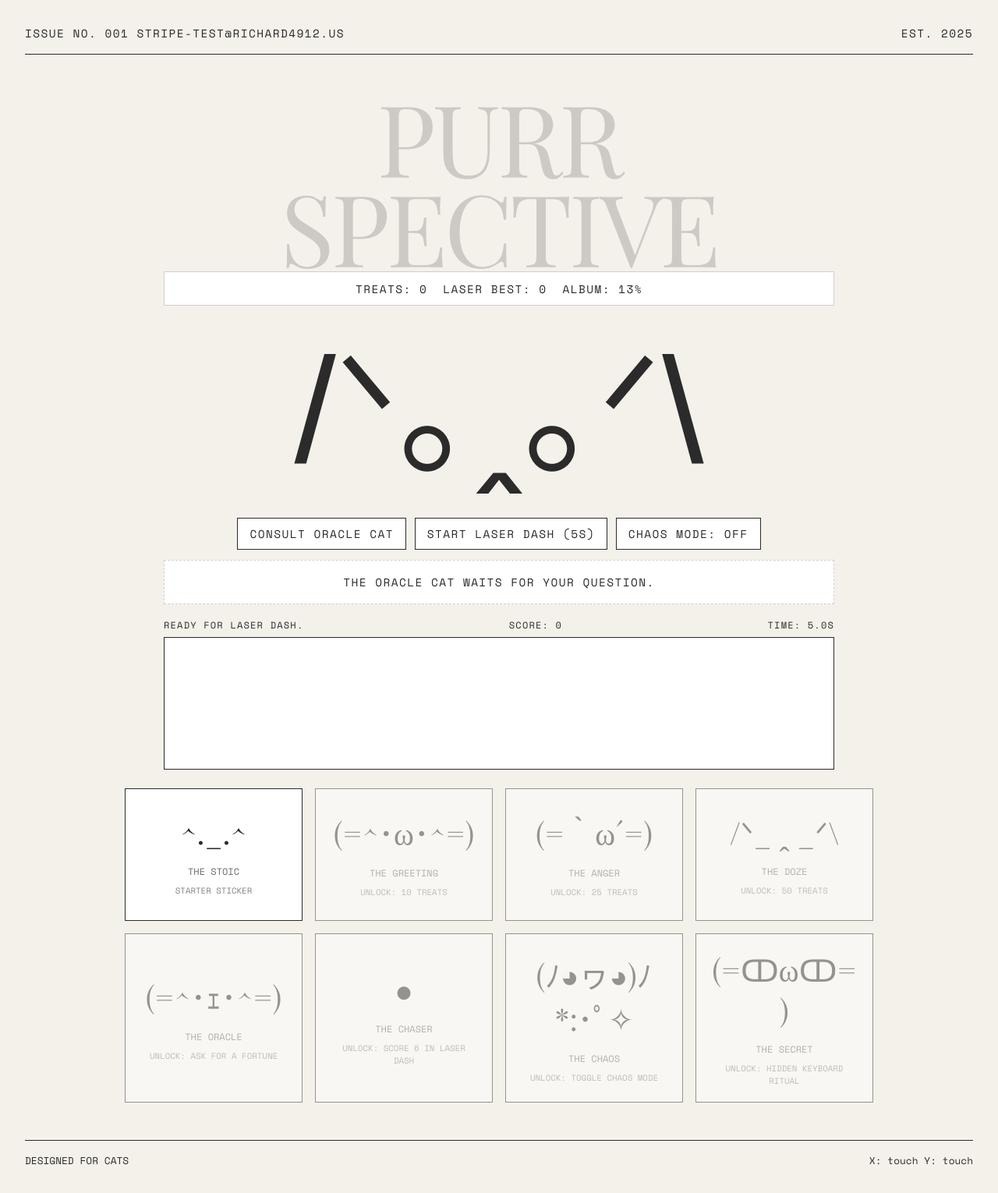
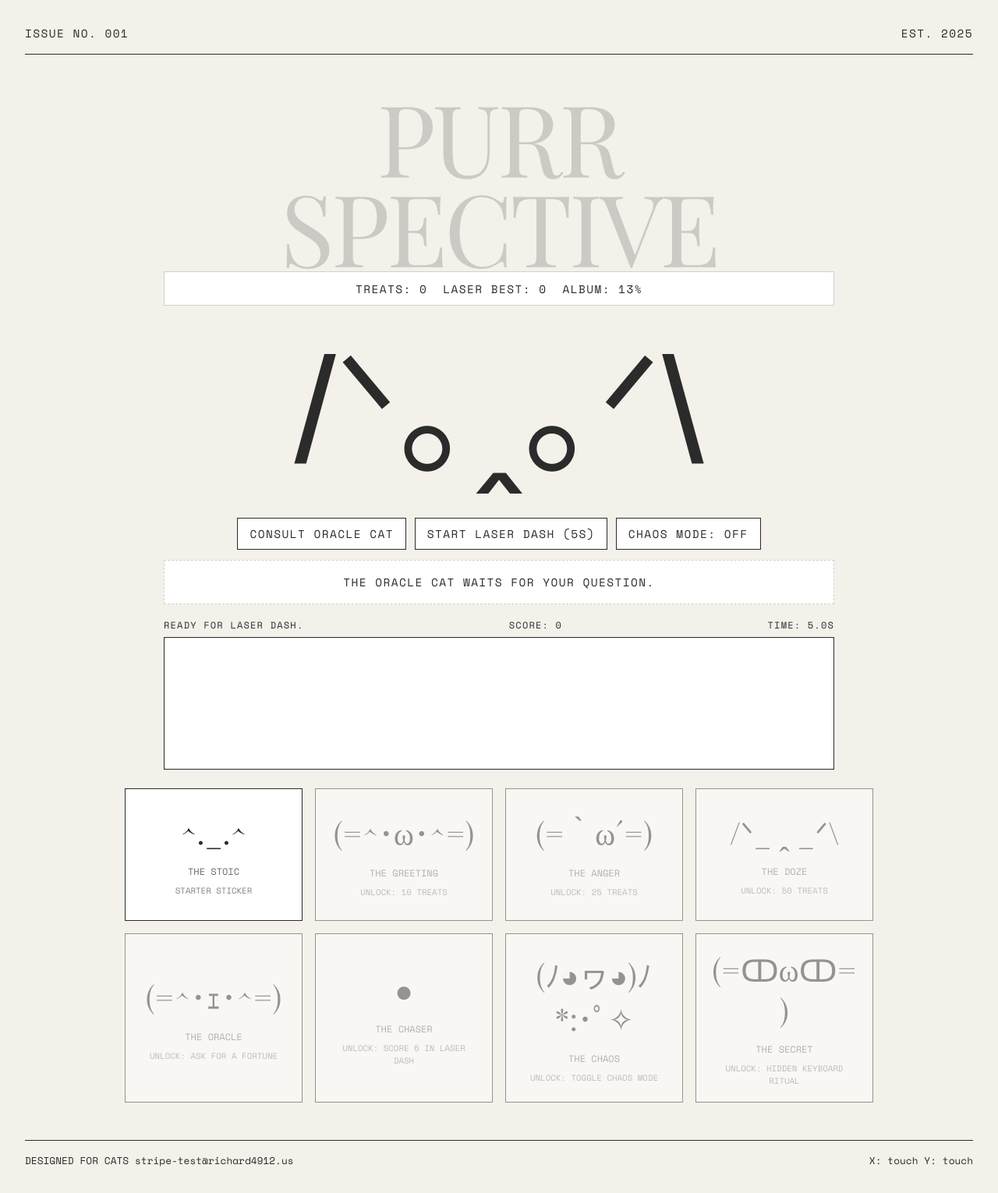
Before and after one commit to richard4912/website-2, a website with bundled scripts: page index.html in a window 1280 px wide. Shown: the whole page at 78% size. Built offline with nearby package versions, Linux system fonts and the light colour scheme; a web font is replaced by a local one.

Commit message:
Update issue number and footer content
Removed email from issue number display and added it to footer.

```diff
--- a/index.html
+++ b/index.html
@@ -16,7 +16,7 @@
 <body>
   <div class="container">
     <header>
-      <div class="mono">Issue No. 001 stripe-test@richard4912.us</div>
+      <div class="mono">Issue No. 001</div>
       <div class="mono">Est. 2025</div>
     </header>
 
@@ -103,7 +103,7 @@
     </main>
 
     <footer>
-      <div>DESIGNED FOR CATS</div>
+      <div>DESIGNED FOR CATS  stripe-test@richard4912.us</div>
       <div id="coords">X: 0 Y: 0</div>
     </footer>
   </div>
```
